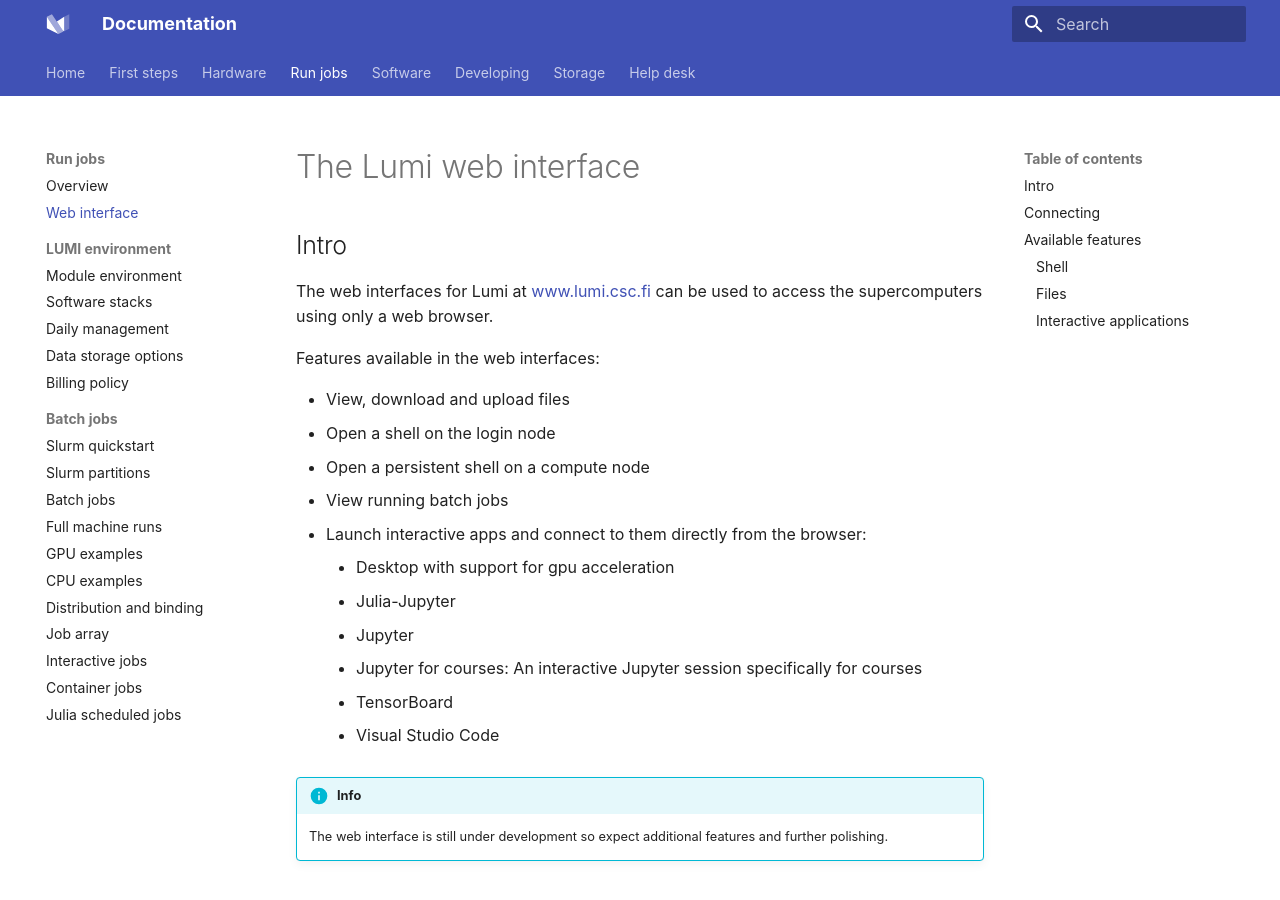
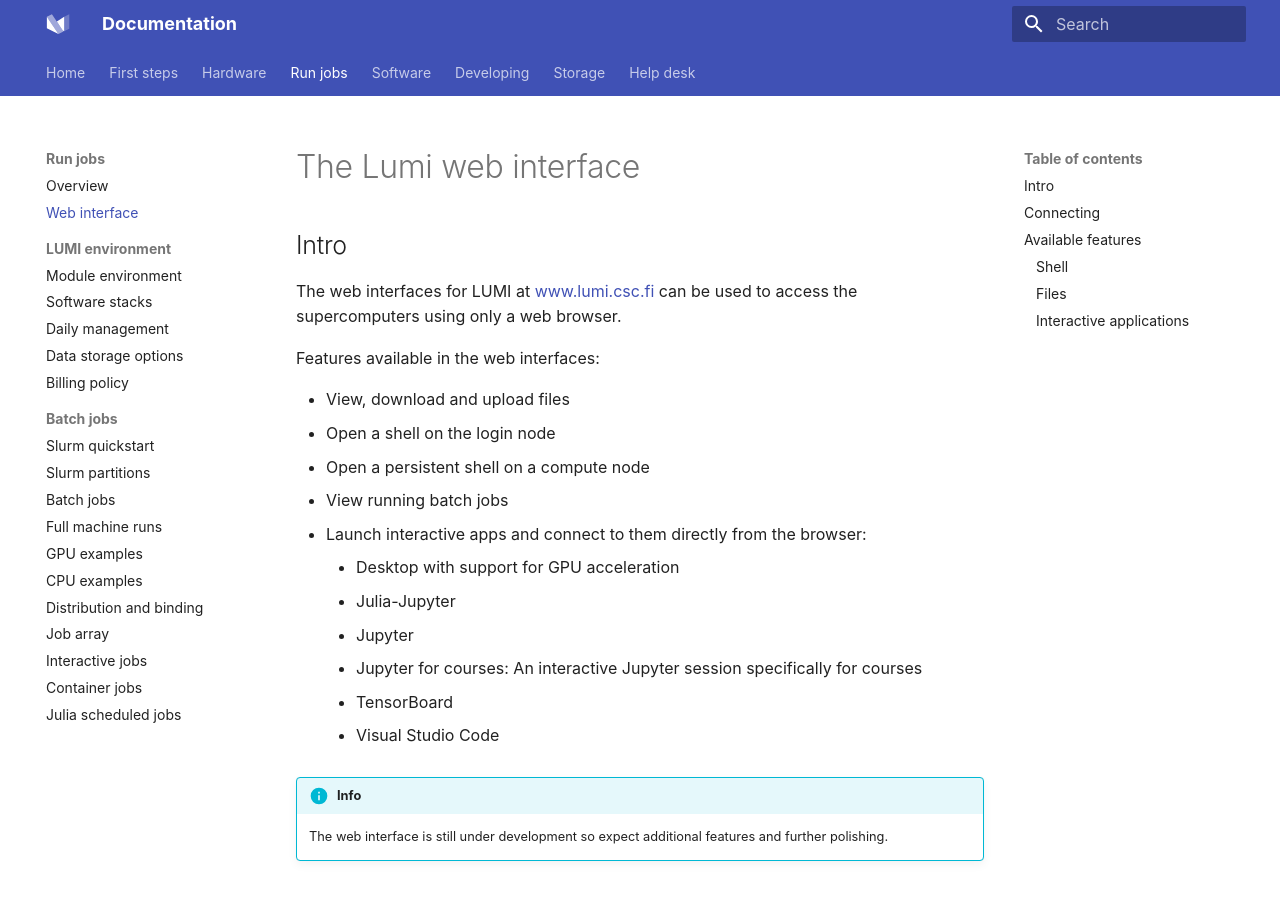
Before and after one commit to Lumi-supercomputer/lumi-userguide, an MkDocs documentation site: the page built from docs/runjobs/webui/index.md, in a window 1280 px wide and 900 px high. Built offline with MkDocs 1.6.1 and Material for MkDocs 9.7.7, drawn with Linux system fonts in a browser that asks for light colours; some of the changed text lies outside the part shown.

```diff
--- a/docs/runjobs/webui/index.md
+++ b/docs/runjobs/webui/index.md
@@ -3,7 +3,7 @@
 
 ## Intro
 
-The web interfaces for Lumi at [www.lumi.csc.fi](https://www.lumi.csc.fi) can be used to access the supercomputers using only a web browser.
+The web interfaces for LUMI at [www.lumi.csc.fi](https://www.lumi.csc.fi) can be used to access the supercomputers using only a web browser.
 
 Features available in the web interfaces:
 
@@ -12,7 +12,7 @@ Features available in the web interfaces:
 - Open a persistent shell on a compute node
 - View running batch jobs
 - Launch interactive apps and connect to them directly from the browser:
-    - Desktop with support for gpu acceleration
+    - Desktop with support for GPU acceleration
     - Julia-Jupyter
     - Jupyter
     - Jupyter for courses: An interactive Jupyter session specifically for courses
```
Also changed, not shown: other parts of docs/runjobs/webui/index.md (+6 -4 lines), docs/runjobs/webui/julia-jupiter.md (deleted), docs/runjobs/webui/julia-jupyter.md (added), docs/runjobs/webui/jupyter-for-courses.md (renamed from docs/runjobs/webui/jupyter-for-course.md).
